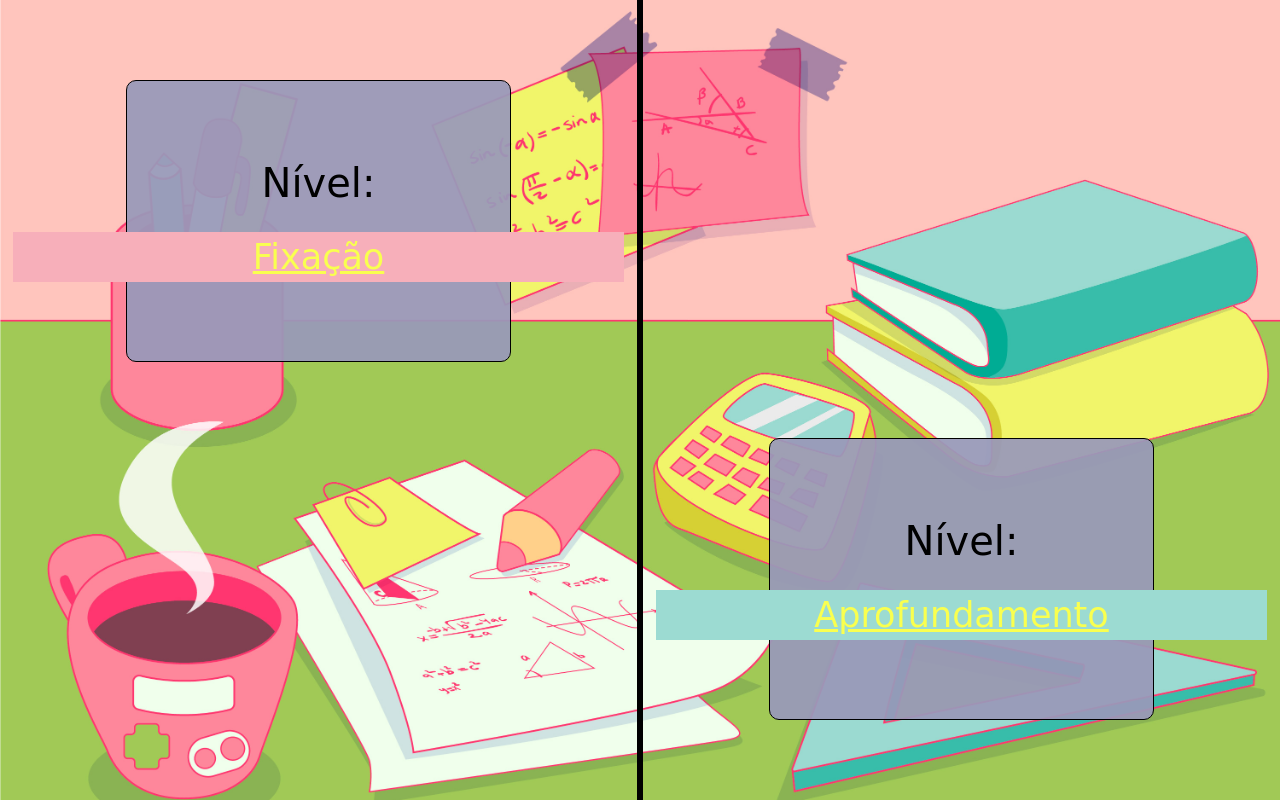
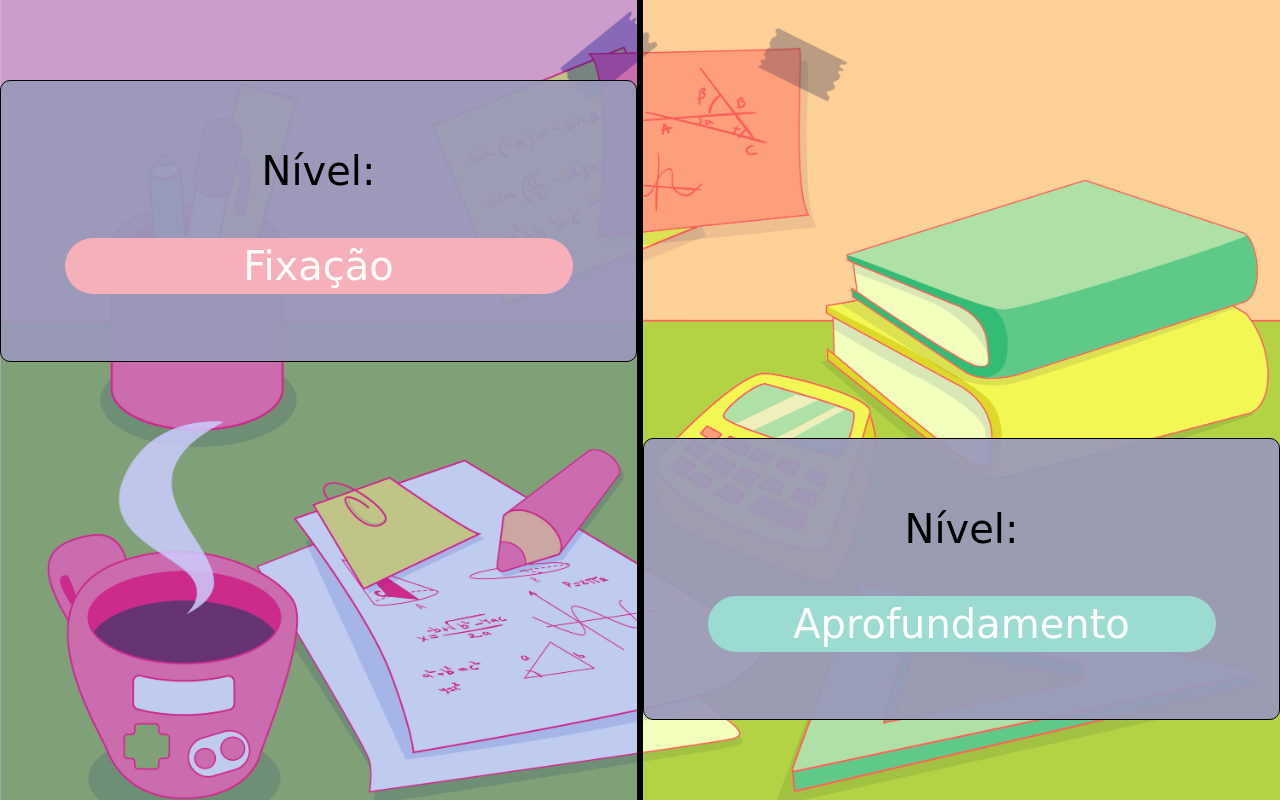
Before and after one commit to JoaoMatheusLamao/MoreMath, a PHP site: page /restrito/exercicio/selectNivel.php in a window 1280 px wide. Run offline with PHP 8.4, Linux system fonts and the light colour scheme; some web fonts are replaced.

Commit message:
Add files via upload

```diff
--- a/restrito/exercicio/css/style_selectNivel.css
+++ b/restrito/exercicio/css/style_selectNivel.css
@@ -35,6 +35,7 @@ main{
     padding-top: 10vh;
     border-right-style: solid;
     border-right-width: black;
+    background-color: rgba(0, 0, 255, 0.2);
 }
 
 .quadro_direita{
@@ -45,12 +46,13 @@ main{
     padding-bottom: 10vh;
     border-left-style: solid;
     border-left-width: black;
+    background-color: rgba(255, 255, 0, 0.2);
 }
 
 .select_nivel{
     background-color: rgba(153, 153, 185, 0.938);
     font-size: 35px;
-    width: 60%;
+    width: 100%;
     height: 35vh;
     display: flex;
     flex-direction: column;
@@ -69,11 +71,17 @@ main{
 
 .select_nivel a{
     background-color: #f7afba;
-    color: #f9ff4f;
-    width: 160%;
+    width: 80%;
+    border-radius: 30px;
     padding-top: 5px;
     padding-bottom: 5px;
     margin-top: 7%;
+    text-decoration: none;
+}
+
+.select_nivel a p{
+    color: #ffffff;
+    font-b
 }
 
 .select_nivel a:hover{
--- a/restrito/exercicio/selectNivel.php
+++ b/restrito/exercicio/selectNivel.php
@@ -19,13 +19,13 @@
             <div class="quadro_esquerda">
                 <div class="select_nivel">
                     <p>Nível:</p>
-                    <a href="exercicio.php">Fixação</a>
+                    <a href="exercicio.php"><p>Fixação</p></a>
                 </div>
             </div>
             <div class="quadro_direita">
                 <div class="select_nivel">
                     <p>Nível:</p>
-                    <a href="exercicio.php" id="direita">Aprofundamento</a>
+                    <a href="exercicio.php" id="direita"><p>Aprofundamento</p></a>
                 </div>
             </div>
         </div>
```
